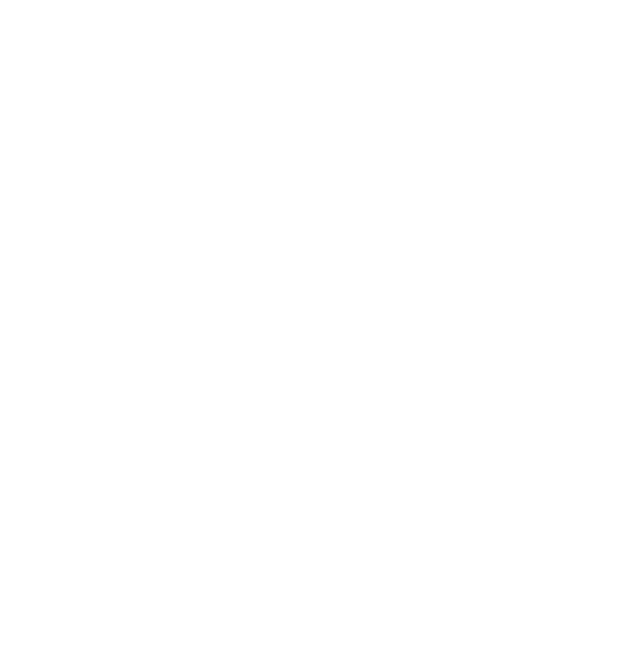
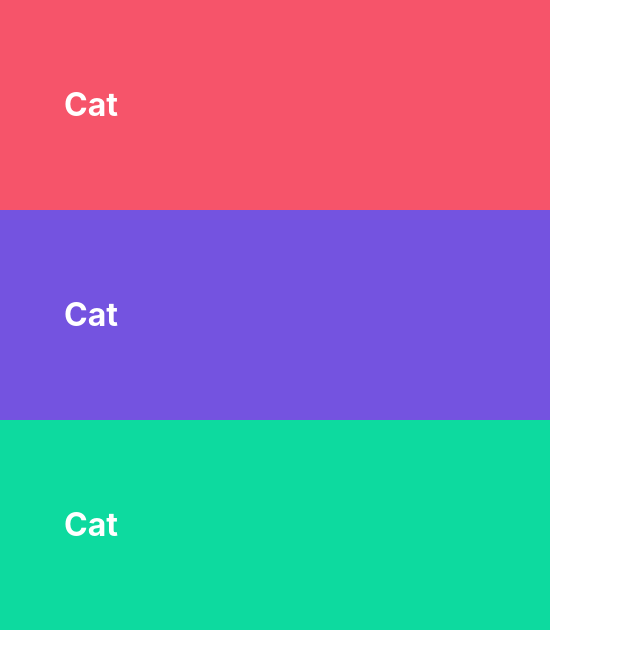
Before and after one commit to enriquezm/google-trends-visualizer, a React (Create React App) app: page / in a window 1280 px wide. Shown: the top 668 px of the page, without its empty margins (0-640 px from the left). Built offline with nearby package versions, Linux system fonts and the light colour scheme.

Commit message:
Animation switch to css not js.

```diff
--- a/src/components/Box.js
+++ b/src/components/Box.js
@@ -10,25 +10,14 @@
         super(props);
         this.state = {
             text: this.props.text,
-            bgColor: "salmon",
-            animatedText: ""
-        }
-        this.typeWriter = this.typeWriter.bind(this);
-    }
-    typeWriter() {
-        // Take text from props
-        // turn into array
-        // interate through array and update animatedText state on a timer
-        const textArray = this.state.text.split("");
-        for(let i = 0; i < textArray.length; i++) {
-            this.setState({
-                animatedText: this.state.animatedText + textArray[i]
-            })
+            bgColor: this.props.bgColor,
         }
     }
     render() {
         return (
-            <div className={this.state.bgColor}>{ this.state.animatedText }</div>
+            <div className={`box ${this.state.bgColor}`}>
+                <h1>{ this.state.text }</h1>
+            </div>
         )
     }
 }
```
